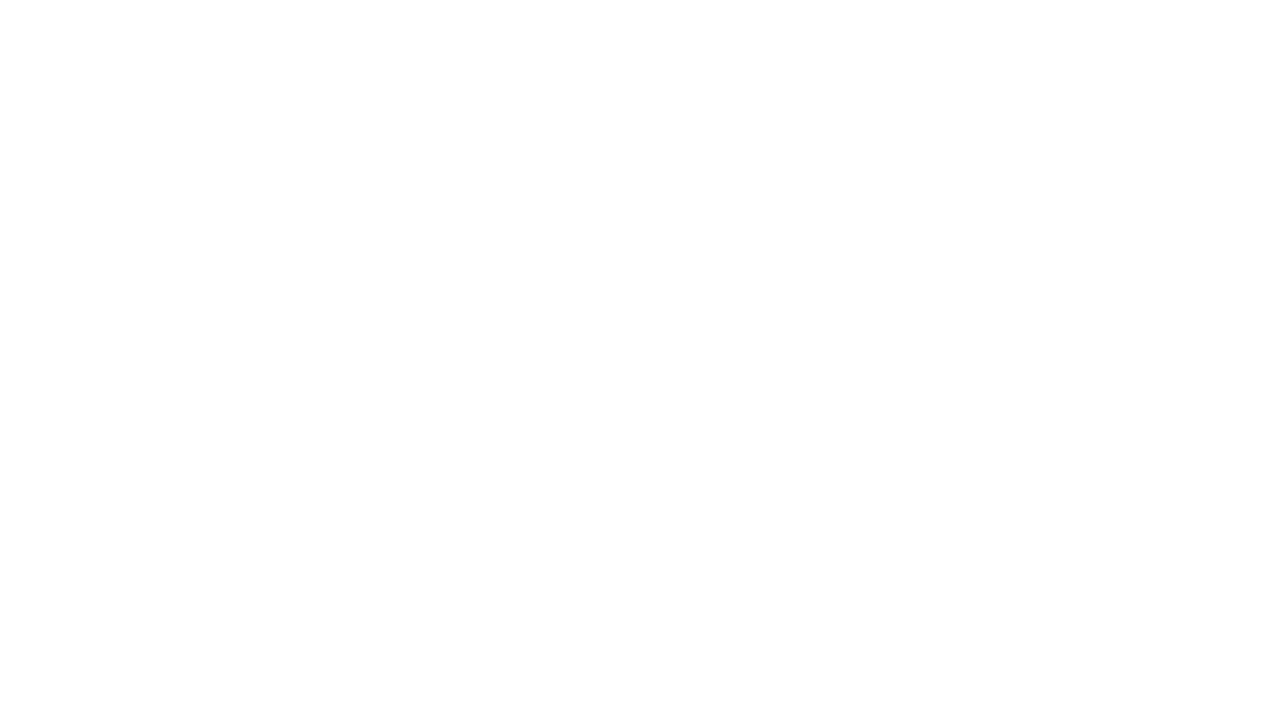
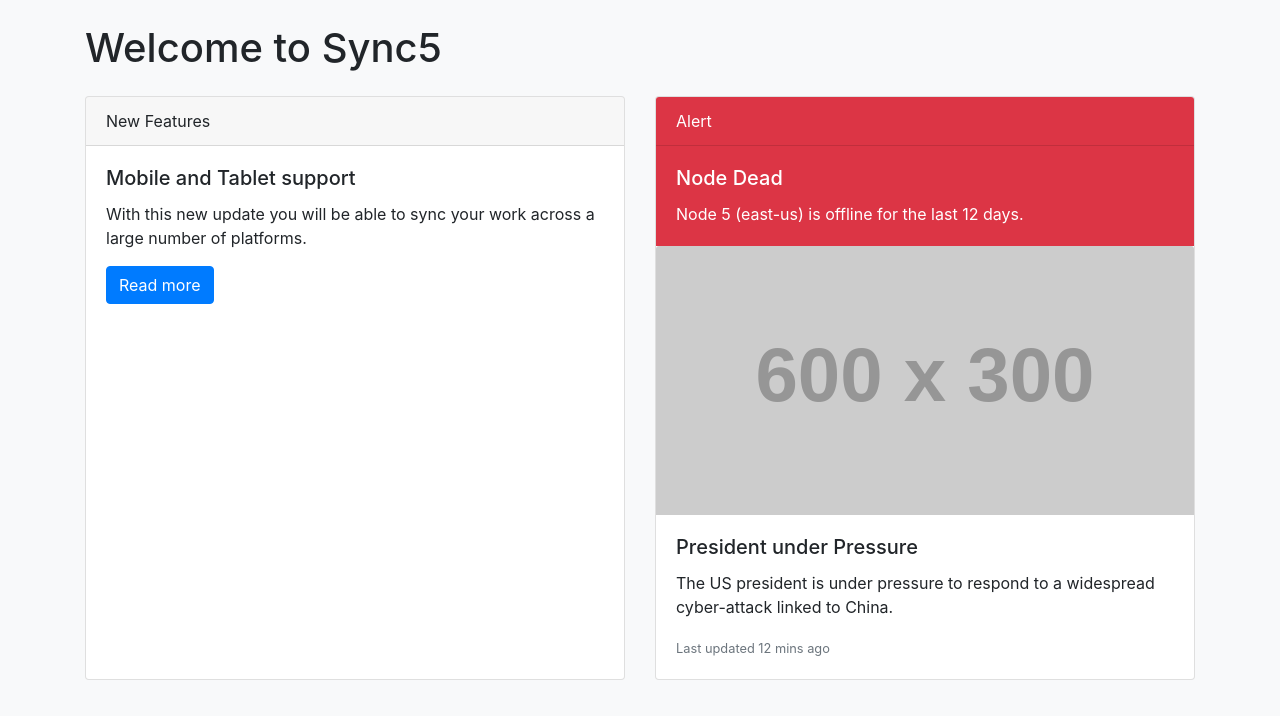
Before and after one commit to acciojob/bootstrap-card-aamirkcc7, a website: page main.html in a window 1280 px wide. Drawn offline with nearby package versions, Linux system fonts and the light colour scheme; placeholder pictures from the web are drawn by us.

Commit message:
created a submission

```diff
--- a/main.html
+++ b/main.html
@@ -1,16 +1,72 @@
 <!DOCTYPE html>
+<html lang="en">
+<head>
+  <meta charset="UTF-8">
+  <title>Bootstrap Cards</title>
 
-<html>
+  <!-- Bootstrap 4 CDN -->
+  <link
+    rel="stylesheet"
+    href="https://stackpath.bootstrapcdn.com/bootstrap/4.5.2/css/bootstrap.min.css"
+  >
+</head>
+<body class="bg-light p-4">
 
-<head>
-	<link rel="stylesheet" href="styles.css">
-</head>
+<div class="container">
 
-<body>
-	<!-- the entire body must be written by student -->
-    <script type="text/javascript" src="./script.js">
-</script>
+  <h1 class="mb-4">Welcome to Sync5</h1>
+
+  <div class="card-deck">
+
+    <!-- Card 1 -->
+    <div class="card">
+      <div class="card-header">
+        New Features
+      </div>
+
+      <div class="card-body">
+        <h5 class="card-title">Mobile and Tablet support</h5>
+        <p class="card-text">
+          With this new update you will be able to sync your work across a large number of platforms.
+        </p>
+        <a href="#" class="btn btn-primary">Read more</a>
+      </div>
+    </div>
+
+    <!-- Card 2 -->
+    <div class="card">
+
+      <div class="card-header bg-danger text-white">
+        Alert
+      </div>
+
+      <div class="card-body bg-danger text-white">
+        <h5 class="card-title">Node Dead</h5>
+        <p class="card-text">
+          Node 5 (east-us) is offline for the last 12 days.
+        </p>
+      </div>
+
+      <img
+        src="https://via.placeholder.com/600x300"
+        class="card-img-top"
+        alt="News Image"
+      >
+
+      <div class="card-body">
+        <h5 class="card-title">President under Pressure</h5>
+        <p class="card-text">
+          The US president is under pressure to respond to a widespread cyber-attack linked to China.
+        </p>
+        <p class="card-text">
+          <small class="text-muted">Last updated 12 mins ago</small>
+        </p>
+      </div>
+
+    </div>
+
+  </div>
+</div>
 
 </body>
-
 </html>
```
